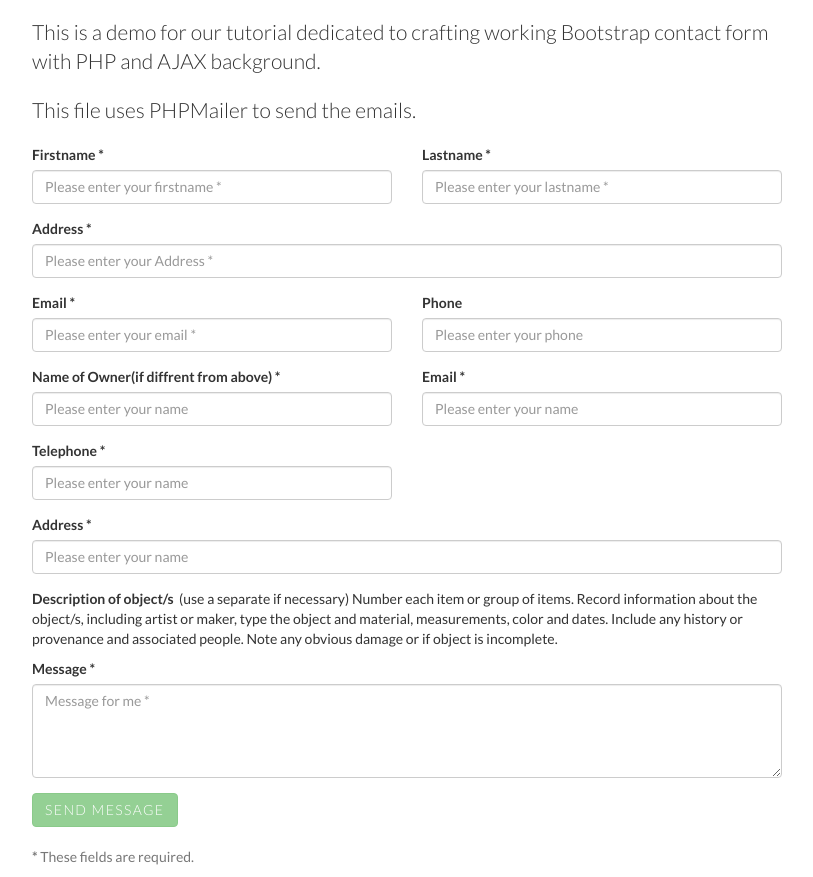
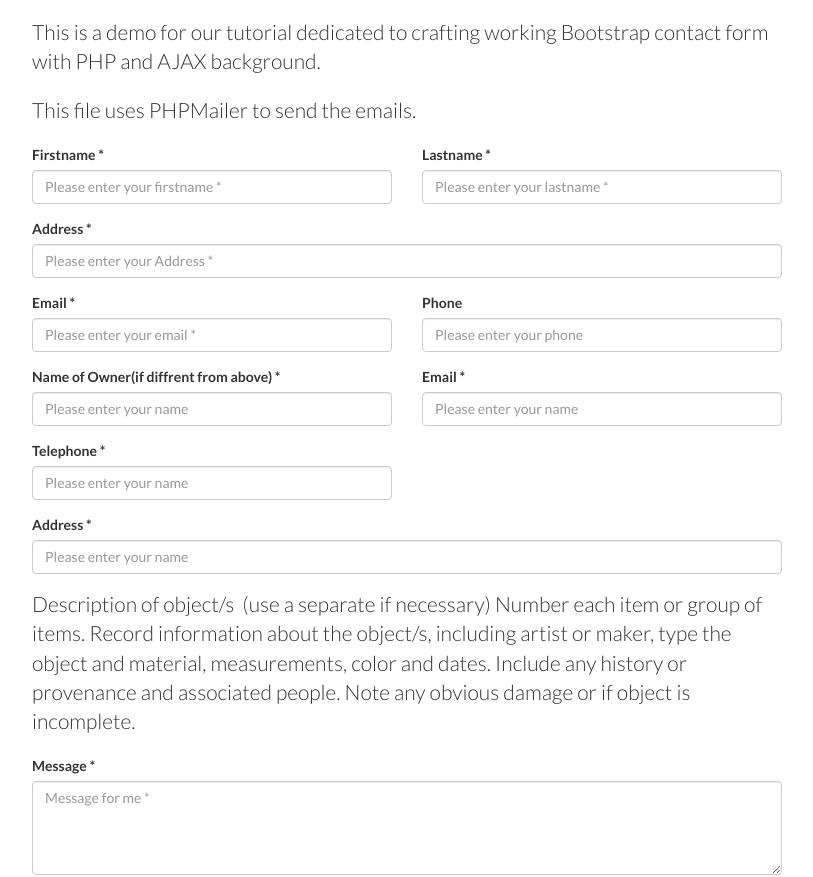
Before and after one commit to hffantilanan/donate_form, a plain HTML site: page index-3.html in a window 1280 px wide. Shown: the part 83-960 px from the top of the page, without its empty margins (233-1046 px from the left). Drawn offline with nearby package versions, Linux system fonts and the light colour scheme.

Commit message:
adding message on form

```diff
--- a/index-3.html
+++ b/index-3.html
@@ -107,20 +107,40 @@
                                     <div class="help-block with-errors"></div>
                                 </div>
 
-                                <p><b>Description of object/s &nbsp;</b>(use a separate if necessary) Number each item or group of items. Record information about the object/s, including artist or maker, type the object and material, measurements, color and dates. Include any history or provenance and associated people. Note any obvious damage or if object is incomplete.</p>
+                                <div class="row">
+
+
+                                <div class="col-md-12">
+                                    <div class="form-group">
+
+                                            <p class="lead"<b>Description of object/s &nbsp;</b>(use a separate if necessary) Number each item or group of items.
+                                                Record information about the object/s, including artist or maker, type the object and material, measurements,
+                                                color and dates. Include any history or provenance and associated people. Note any obvious damage or if object
+                                                 is incomplete.</p>
+
+                                        <label for="form_message">Message *</label>
+                                        <textarea id="form_message" name="message" class="form-control" placeholder="Message for me *" rows="4" required="required" data-error="Please,leave us a message."></textarea>
+                                        <div class="help-block with-errors"></div>
+                                    </div>
+                                </div>
+                            </div>
+
 
                                 <div class="row">
                                     <div class="col-md-12">
                                         <div class="form-group">
+
                                             <label for="form_message">Message *</label>
                                             <textarea id="form_message" name="message" class="form-control" placeholder="Message for me *" rows="4" required="required" data-error="Please,leave us a message."></textarea>
                                             <div class="help-block with-errors"></div>
                                         </div>
                                     </div>
+
                                     <div class="col-md-12">
                                         <input type="submit" class="btn btn-success btn-send" value="Send message">
                                     </div>
                                 </div>
+
                                 <div class="row">
                                     <div class="col-md-12">
                                         <p class="text-muted"><strong>*</strong> These fields are required.</p>
```
